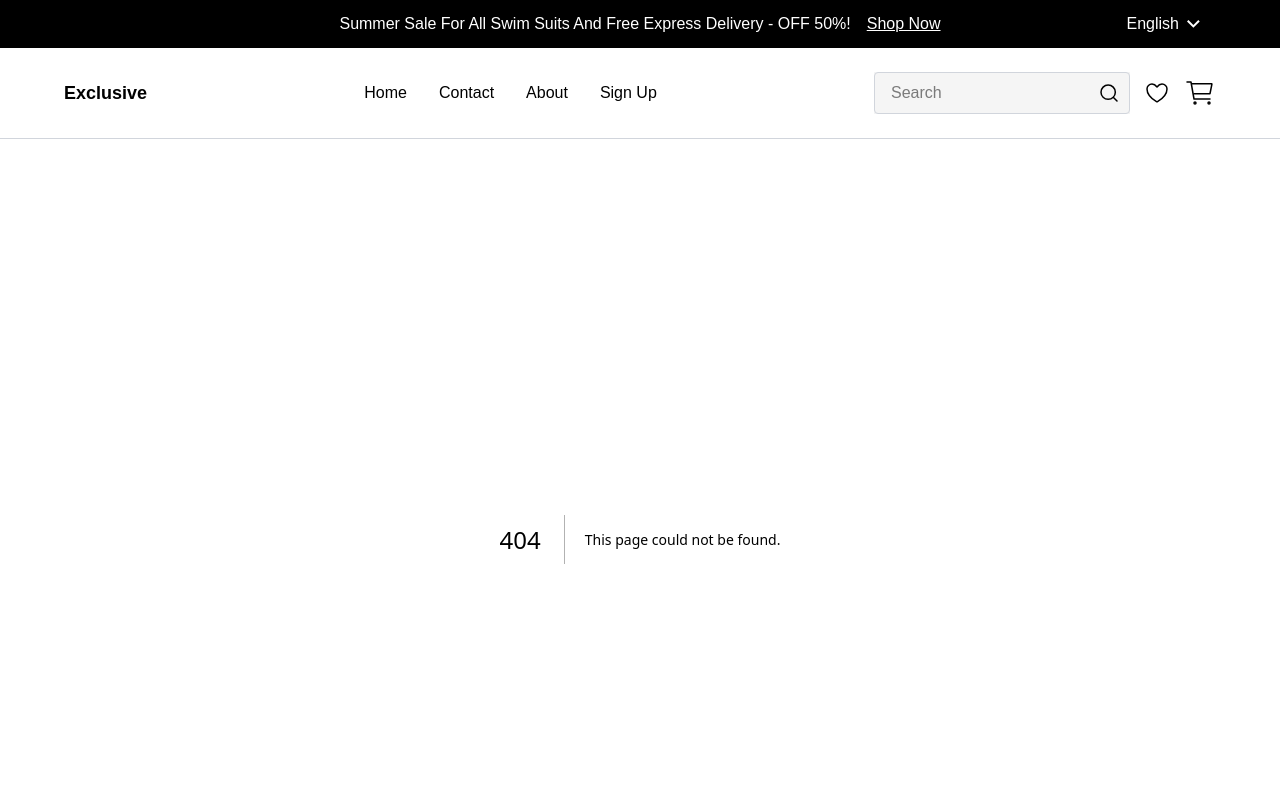
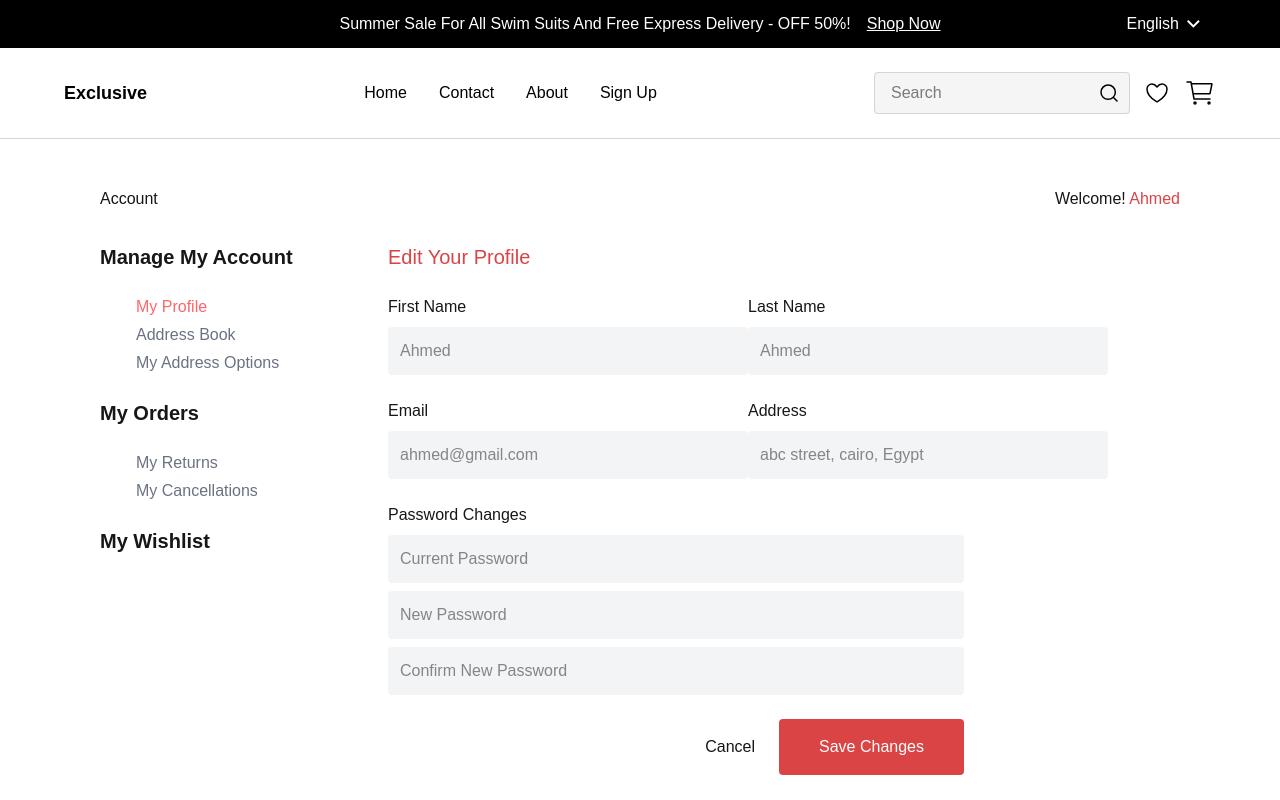
Before and after one commit to AhmedSherif2002/Cellula-Ecommerce, a Next.js app: page /account in a window 1280 px wide. Before the commit this address had no page. Shown: the top 800 px of the page. Built offline with nearby package versions, Linux system fonts and the light colour scheme.

Commit message:
Account page

```diff
--- /dev/null
+++ b/src/app/account/page.jsx
@@ -0,0 +1,73 @@
+"use client"
+
+import React, { useState } from 'react'
+
+export default function AccountPage() {
+    const [section, setSection] = useState("profile");
+    const sectionChangeHandler = (e) => {
+        const currentSection = e.target.dataset.section;
+        setSection(currentSection);
+    }
+
+    return (
+        <div className='flex flex-col gap-8 m-12 lg:mx-25'>
+            <div className='flex flex-row justify-between items-center'>
+                <div>Account</div>
+                <div>Welcome! <span className='' style={{color: "#DB4444"}}>Ahmed</span></div>
+            </div>
+            <div className='flex flex-row w-4/5 justify-between'>
+                <div className='left flex flex-col gap-6 w-fit sticky self-start top-0 w-1/3'>
+                    <h1 className='text-xl font-semibold'>Manage My Account</h1>
+                    <div className='ml-9'>
+                        <ul className='flex flex-col gap-1'>
+                            <li data-section="profile" className={`${section === "profile" ? "text-red-400" : "text-gray-500"} cursor-pointer hover:text-red-400`} onClick={sectionChangeHandler}>My Profile</li>
+                            <li data-section="address-book" className={`${section === "address-book" ? "text-red-400" : "text-gray-500"} cursor-pointer hover:text-red-400`} onClick={sectionChangeHandler}>Address Book</li>
+                            <li data-section="address-options" className={`${section === "address-options" ? "text-red-400" : "text-gray-500"} cursor-pointer hover:text-red-400`} onClick={sectionChangeHandler}>My Address Options</li>
+                        </ul>
+                    </div>
+                    <h1 className='text-xl font-semibold'>My Orders</h1>
+                    <div className='ml-9'>
+                        <ul className='flex flex-col gap-1'>
+                            <li data-section="returns" className={`${section === "returns" ? "text-red-400" : "text-gray-500"} cursor-pointer hover:text-red-400`} onClick={sectionChangeHandler}>My Returns</li>
+                            <li data-section="cancellations" className={`${section === "cancellations" ? "text-red-400" : "text-gray-500"} cursor-pointer hover:text-red-400`} onClick={sectionChangeHandler}>My Cancellations</li>
+                        </ul>
+                    </div>
+                    <h1 className='text-xl font-semibold'>My Wishlist</h1>
+                </div>
+                <form className='main-section flex flex-col w-2/3 gap-6'>
+                    <h1 className='font-medium text-xl' style={{color: "#DB4444"}}>Edit Your Profile</h1>
+                    <div className='name flex flex-row justify-between'>
+                        <div className='flex flex-col gap-2'>
+                            <label className='' htmlFor="">First Name</label>
+                            <input className='bg-gray-100 p-3 rounded outline-none w-90' disabled placeholder='Ahmed' type="text" />
+                        </div>
+                        <div className='flex flex-col gap-2'>
+                            <label className='' htmlFor="">Last Name</label>
+                            <input className='bg-gray-100 p-3 rounded outline-none w-90' disabled placeholder='Ahmed' type="text" />
+                        </div>
+                    </div>
+                    <div className='mail-address flex flex-row justify-between'>
+                        <div className='flex flex-col gap-2'>
+                            <label className='' htmlFor="">Email</label>
+                            <input className='bg-gray-100 p-3 rounded outline-none w-90' disabled placeholder='ahmed@gmail.com' type="text" />
+                        </div>
+                        <div className='flex flex-col gap-2'>
+                            <label className='' htmlFor="">Address</label>
+                            <input className='bg-gray-100 p-3 rounded outline-none w-90' placeholder='abc street, cairo, Egypt' type="text" />
+                        </div>
+                    </div>
+                    <div className='password flex flex-col gap-2'>
+                        <label htmlFor="">Password Changes</label>
+                        <input className='bg-gray-100 p-3 rounded outline-none' type="password" placeholder='Current Password' />
+                        <input className='bg-gray-100 p-3 rounded outline-none' type="password" placeholder='New Password'/>
+                        <input className='bg-gray-100 p-3 rounded outline-none' type="password" placeholder='Confirm New Password'/>
+                    </div>
+                    <div className='flex flex-row justify-end gap-6'>
+                        <button className='cursor-pointer' onClick={(e)=> e.preventDefault()}>Cancel</button>
+                        <button className='px-10 py-4 text-white rounded cursor-pointer' style={{backgroundColor: "#DB4444"}}>Save Changes</button>
+                    </div>
+                </form>
+            </div>
+        </div>
+    )
+}
--- a/src/app/login/page.jsx
+++ b/src/app/login/page.jsx
@@ -1,7 +1,7 @@
 import Image from "next/image";
 import Link from "next/link";
 
-export default function Signup() {
+export default function Login() {
   return (
     <div className="flex flex-col-reverse sm:flex-row items-center sm:justify-start pl-0 p-8 sm:gap-36 gap-16">
       {/* <img src="signup.jpg" alt="" width={900}/> */}
--- /dev/null
+++ b/src/app/not-found.jsx
@@ -0,0 +1,11 @@
+import Link from "next/link"
+
+export default function NotFound () {
+    return (
+        <div className="flex flex-col justify-center items-center gap-7 sm:gap-10 lg:my-30 sm:my-15 my-5">
+            <div className="lg:text-7xl md:text-5xl text-4xl">404 Not Found</div>
+            <p className="text-base w-4/5 text-center">Your visited page not found. You may go home page.</p>
+            <Link href="/home" className="text-white text-base px-10 py-3" style={{backgroundColor: "#DB4444"}}>Back to home page</Link>
+        </div>
+    )
+}
--- a/src/components/Product.jsx
+++ b/src/components/Product.jsx
@@ -8,7 +8,8 @@ export default function Product({ id, imageName, title, price, discountPrice, di
     const [wishlistAdded, setWishlistAdded] = useState(false);
     const productRef = useRef(null);
 
-    const handleAddToWishlist = () => {
+    const handleAddToWishlist = (e) => {
+        e.preventDefault()
         if( wishlistAdded ) {
             // Remove from wishlist logic
             const wishlist = localStorage.getItem("wishlist") || [];
```
